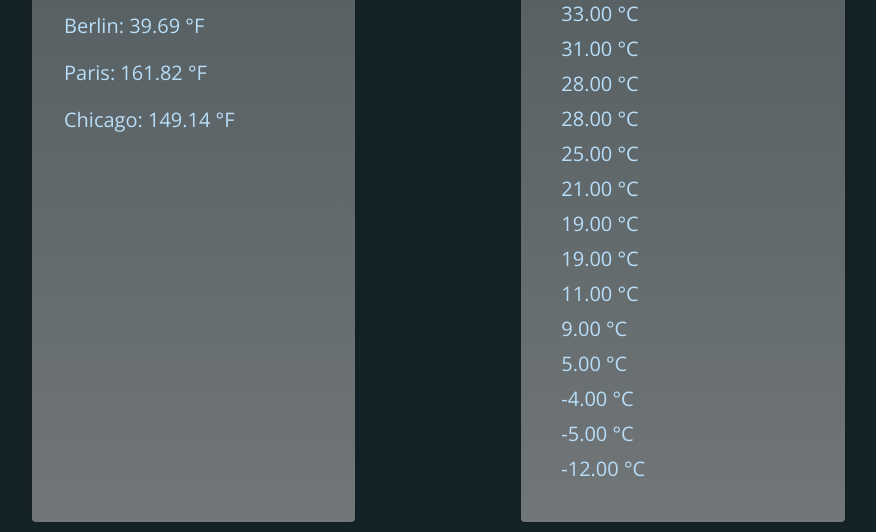
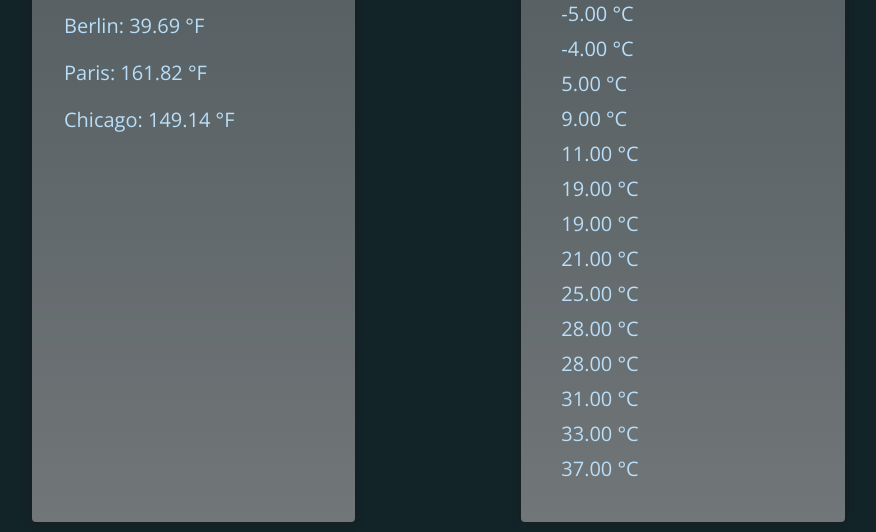
Before and after one commit to RichBurman/pipes-deep-dive, an Angular app: page / in a window 1280 px wide. Shown: the part 211-743 px from the top of the page, without its empty margins (168-1044 px from the left). Built offline with nearby package versions, Linux system fonts and the light colour scheme.

Commit message:
Refactor SortPipe to set pure property to false and update app.component.html to remove sorting pipe in the template

```diff
--- a/src/app/app.component.html
+++ b/src/app/app.component.html
@@ -27,7 +27,7 @@
       </div>
     </header>
     <ul>
-      @for (temperature of historicTemperatures | sort: 'desc'; track temperature) {
+      @for (temperature of historicTemperatures; track temperature) {
       <li (click)="onReset($index)">{{ temperature | temp: 'cel' }}</li>
       }
     </ul>
--- a/src/app/app.component.ts
+++ b/src/app/app.component.ts
@@ -22,7 +22,17 @@
     25, 37, 19, -4, 28, 21, 19, 28, 33, 31, 9, 11, 5, -12, -5,
   ];
 
+  constructor() {
+    this.historicTemperatures.sort((a, b) => a > b ? 1 : -1);
+  }
+
+
   onReset(index: number) {
     this.historicTemperatures[index] = 18;
+
+  // const newTemps =  [...this.historicTemperatures]
+  // newTemps[index] = 18;
+  // this.historicTemperatures = newTemps;
+
   }
 }
--- a/src/app/sort.pipe.ts
+++ b/src/app/sort.pipe.ts
@@ -3,6 +3,7 @@
 @Pipe({
   name: 'sort',
   standalone: true,
+  pure: false,
 })
 export class SortPipe implements PipeTransform {
   transform(value: string[] | number[], direction: 'asc' | 'desc' = 'asc') {
```
